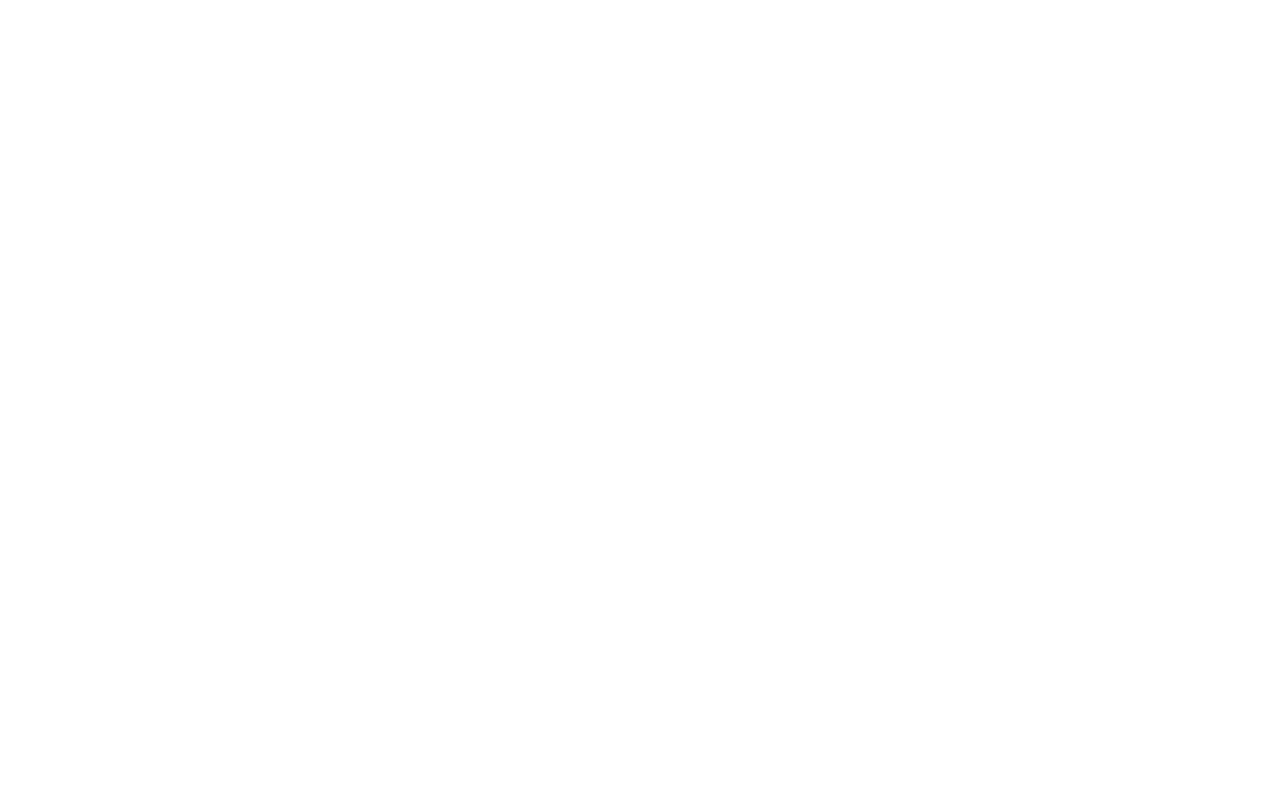
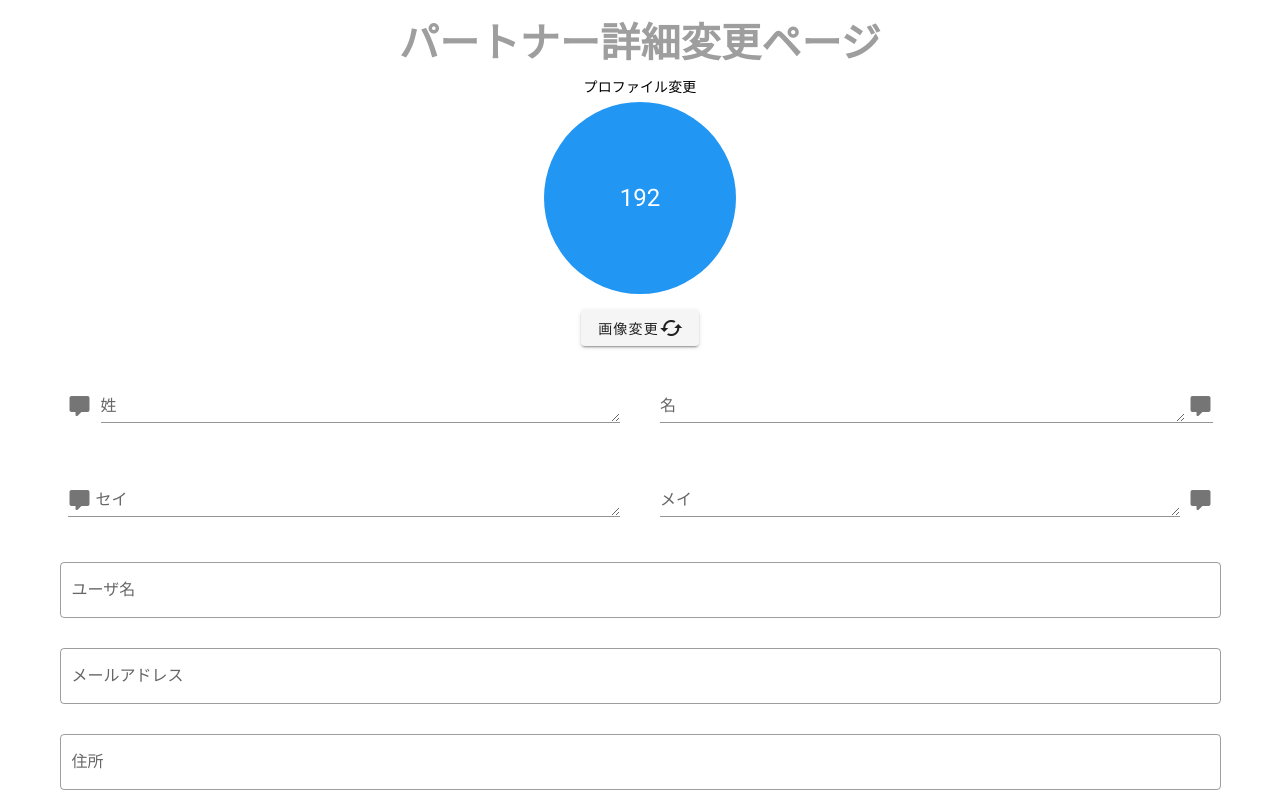
Before and after one commit to K-Fryxell/SmoLogi, a Vue app: page /part_changedetails in a window 1280 px wide. Shown: the top 800 px of the page. Built offline with nearby package versions, Linux system fonts and the light colour scheme.

Commit message:
cyo_part_vues

```diff
--- a/src/router/index.js
+++ b/src/router/index.js
@@ -49,6 +49,18 @@
         name: 'partTop',
         component: () =>
             import ('../views/part/partTop')
+    },
+    {
+        path: '/part_changedetails',
+        name: 'partChangedetails',
+        component: () =>
+            import ('../views/part/partChangedetails')
+    },
+    {
+        path: '/part_requestdetails',
+        name: 'partRequestdetails',
+        component: () =>
+            import ('../views/part/partRequestdetails')
     }
 ]
 const router = new VueRouter({
--- /dev/null
+++ b/src/views/part/partChangedetails.vue
@@ -0,0 +1,106 @@
+<template>
+    <v-content class="ma-0 pa-0">
+
+        <v-container>
+            <v-layout wrap>
+                <v-flex xs12 sm6 lg12>
+                    <div>
+                        <v-card elevation="0">
+                            <v-card-title class="justify-center grey--text">
+                                <h1>パートナー詳細変更ページ</h1>
+                            </v-card-title>
+                            <v-card-text class="text-center black--text">プロファイル変更</v-card-text>
+                            <v-row justify="space-around">
+                                <v-avatar color="blue light5" size="192">
+                                    <span class="white--text headline">192</span>
+                                </v-avatar>
+                            </v-row>
+                            <v-row align="center">
+                                <v-col class="text-center" cols="12" sm="12">
+                                    <div class="my-1">
+                                        <v-btn>画像変更<v-icon>mdi-cached</v-icon></v-btn>
+                                    </div>
+                                </v-col>
+                            </v-row>
+                            <v-row>
+                                <v-col cols="12" sm="6">
+                                    <v-textarea
+                                    class="mx-2"
+                                    label="姓"
+                                    rows="1"
+                                    prepend-icon="mdi-comment"
+                                    ></v-textarea>
+                                </v-col>
+                                <v-col cols="12" sm="6">
+                                    <v-textarea
+                                    append-icon="mdi-comment"
+                                    class="mx-2"
+                                    label="名"
+                                    rows="1"
+                                    ></v-textarea>
+                                </v-col>
+                                <v-col cols="12" sm="6">
+                                    <v-textarea
+                                    prepend-inner-icon="mdi-comment"
+                                    class="mx-2"
+                                    label="セイ"
+                                    rows="1"
+                                    ></v-textarea>
+                                </v-col>
+                                <v-col cols="12" sm="6">
+                                    <v-textarea
+                                    append-outer-icon="mdi-comment"
+                                    class="mx-2"
+                                    label="メイ"
+                                    rows="1"
+                                    ></v-textarea>
+                                </v-col>
+                                <v-col cols="12" sm="12">
+                                    <v-textarea
+                                    label="ユーザ名"
+                                    auto-grow
+                                    outlined
+                                    rows="1"
+                                    row-height="15"
+                                    ></v-textarea>
+
+                                    <v-textarea
+                                    label="メールアドレス"
+                                    auto-grow
+                                    outlined
+                                    rows="1"
+                                    row-height="15"
+                                    ></v-textarea>
+
+                                    <v-textarea
+                                    label="住所"
+                                    auto-grow
+                                    outlined
+                                    rows="1"
+                                    row-height="15"
+                                    ></v-textarea>
+
+                                    <v-textarea
+                                    label="電話番号"
+                                    auto-grow
+                                    outlined
+                                    rows="1"
+                                    row-height="15"
+                                    ></v-textarea>
+                                </v-col>
+                            </v-row>
+                            <v-row align="center">
+                                <v-col class="text-center" cols="12" sm="12">
+                                    <div class="my-1">
+                                        <v-btn>更新<v-icon>mdi-cached</v-icon></v-btn>
+                                    </div>
+                                </v-col>
+                            </v-row>
+                        </v-card>
+
+                    </div>
+                </v-flex>
+            </v-layout>
+        </v-container>
+    </v-content>
+</template>
--- /dev/null
+++ b/src/views/part/partRequestdetails.vue
@@ -0,0 +1,39 @@
+<template>
+    <v-content class="ma-0 pa-0">
+
+        <v-container>
+            <v-layout wrap>
+                <v-flex xs12 sm6 lg12>
+                    <div>
+                        <v-card elevation="0">
+                            <v-card-title class="justify-center grey--text">
+                                <h1>依頼詳細</h1>
+                            </v-card-title>
+                        </v-card>
+                        <v-card>
+                            <v-row justify="space-around">
+                                <v-avatar color="blue light5" size="164">
+                                    <span class="white--text headline">ここは画像です</span>
+                                </v-avatar>
+                            </v-row>
+                            <v-card-text class="text-center black--text subtitle-1">○○ ○○さん</v-card-text>
+                            <v-card-text class="text-center black--text subtitle-1">依頼場所まで：○○ ㎞</v-card-text>
+                            <v-card-text class="text-center black--text subtitle-1">配達希望時間：○ h ○ m</v-card-text>
+                            <v-card-text class="text-center black--text subtitle-1">荷物の重量：○○ kg</v-card-text>
+                            <v-row align="center">
+                                <v-col class="text-center" cols="12" sm="12">
+                                    <div class="my-1">
+                                        <v-btn>この依頼を受ける<v-icon>mdi-thumb-up</v-icon></v-btn>
+                                    </div>
+                                </v-col>
+                            </v-row>
+                        </v-card>
+                        <v-card>
+                            <v-card-text class="text-center black--text title">本日の依頼重量：○○○ kg</v-card-text>
+                        </v-card>
+                    </div>
+                </v-flex>
+            </v-layout>
+        </v-container>
+    </v-content>
+</template>
```
Also changed, not shown: src/components/Part/partProfit.vue (added).
